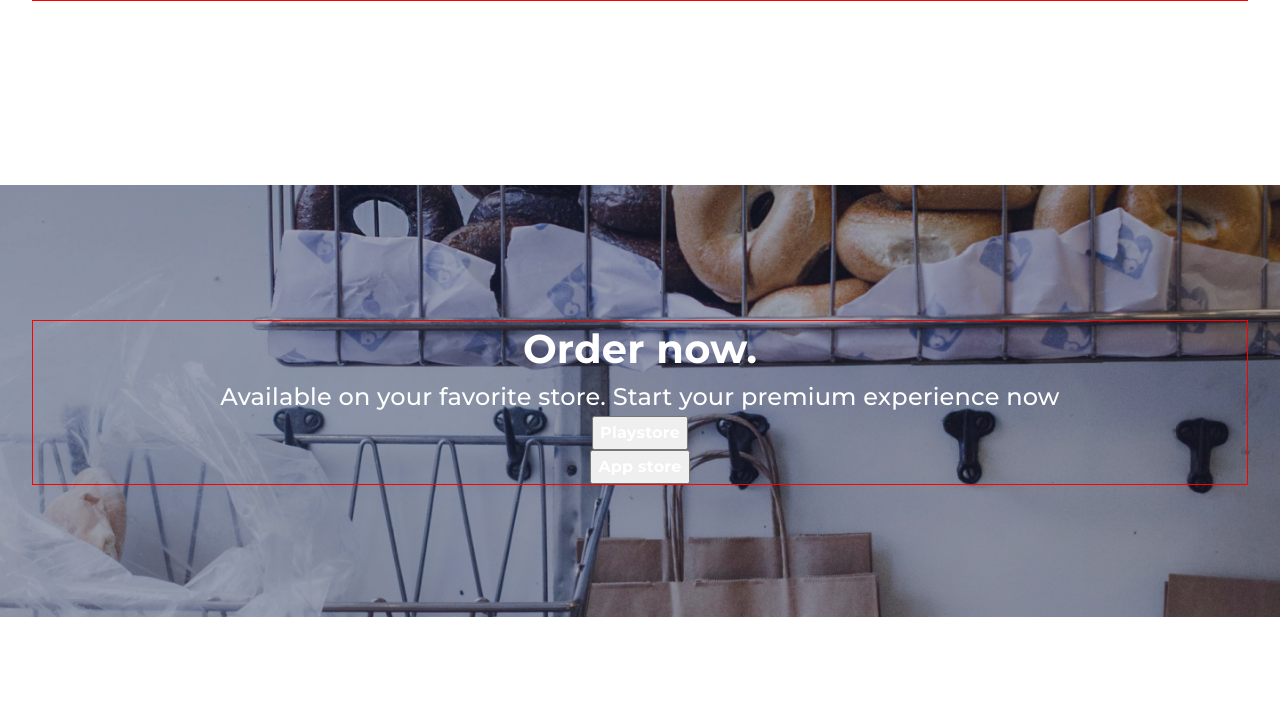
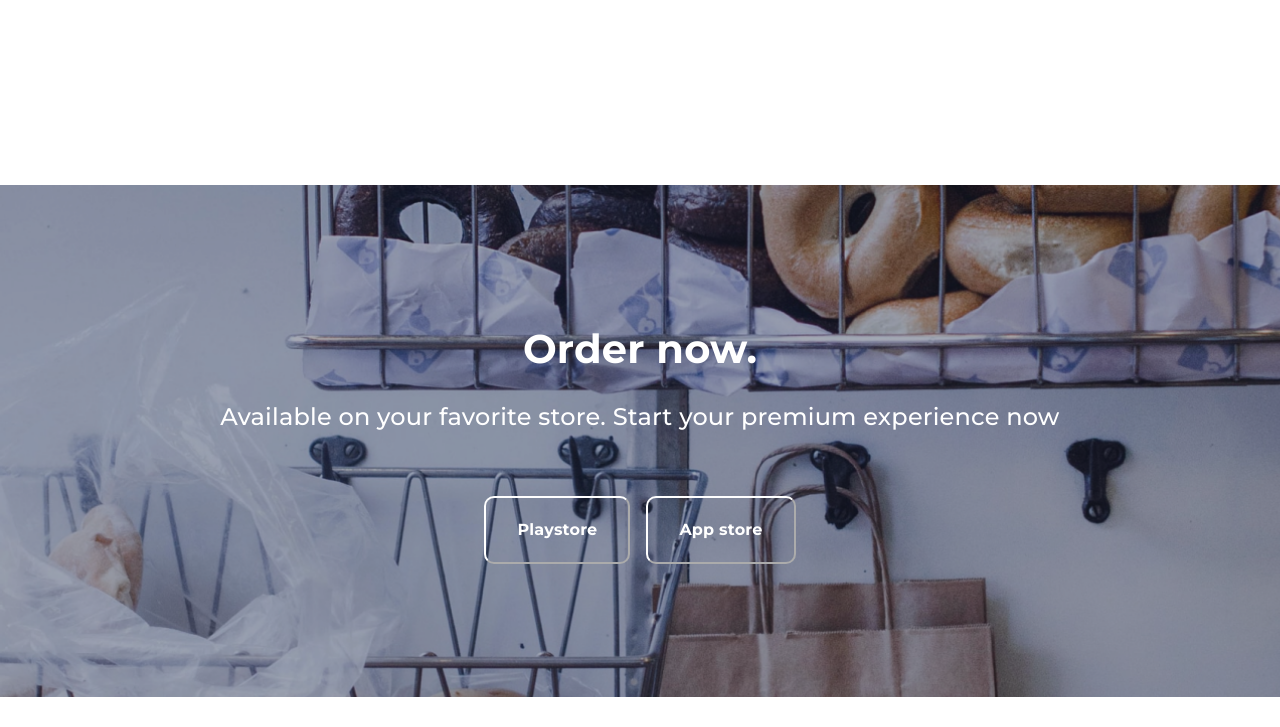
Before and after one commit to Horbunov-Yurii/East, a plain HTML site: page index.html in a window 1280 px wide. Shown: the part 2056-2783 px from the top of the page. Drawn offline with nearby package versions, Linux system fonts and the light colour scheme.

Commit message:
stylised orden and footer sections

```diff
--- a/css/styles.css
+++ b/css/styles.css
@@ -6,7 +6,7 @@ body {
   width: 1214px;
   padding: 0 15px;
   margin: 0 auto;
-  outline: 1px solid red;
+  /* outline: 1px solid red; */
 }
 
 header {
@@ -194,6 +194,7 @@ margin-top: 100px;
   font-weight: 700;
   line-height: 1.42;
   letter-spacing: 0.2px;
+  margin-bottom: 20px;
 }
 
 .orden-text {
@@ -203,9 +204,14 @@ margin-top: 100px;
   font-weight: 500;
   line-height: 1.58;
   letter-spacing: 0.2px;
+  margin-bottom: 60px;
 }
 
-
+.orden-list {
+  display: flex;
+  gap: 16px;
+  justify-content: center;
+}
 
 .orden-btm {
   color: #fff;
@@ -213,11 +219,30 @@ margin-top: 100px;
   font-weight: 700;
   line-height: 1.75;
   letter-spacing: 0.2px;
+  padding: 18px 31px;
+  border-radius: 10px;
+  background: transparent;
+  border-color: #FFF;
+}
+
+.orden-btm:hover, .orden-btm:focus {
+  background: #FA4A0C;
+  border: none;
+}
+
+.orden-btm:nth-child(2) {
+  padding: 18px 45px;
 }
 
 .footer {
   padding-top: 113px;
   padding-bottom: 60px;
+}
+
+.footer>.container {
+  display: flex;
+  justify-content: space-between;
+  align-items: center;
 }
 
 .footer-img {
```
